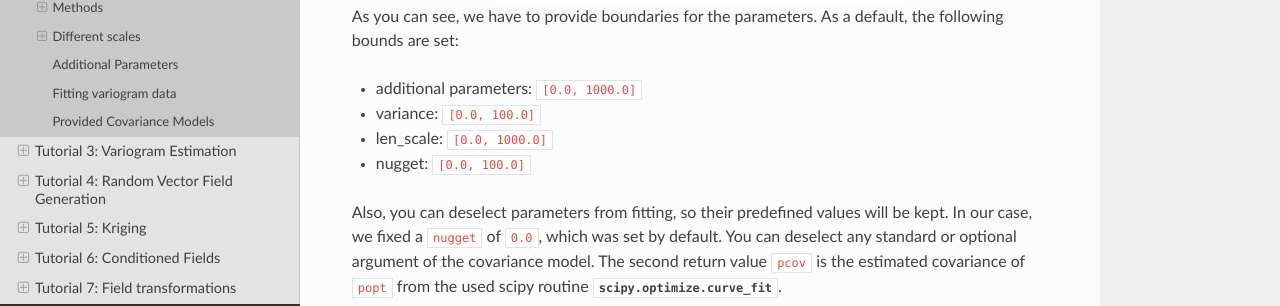
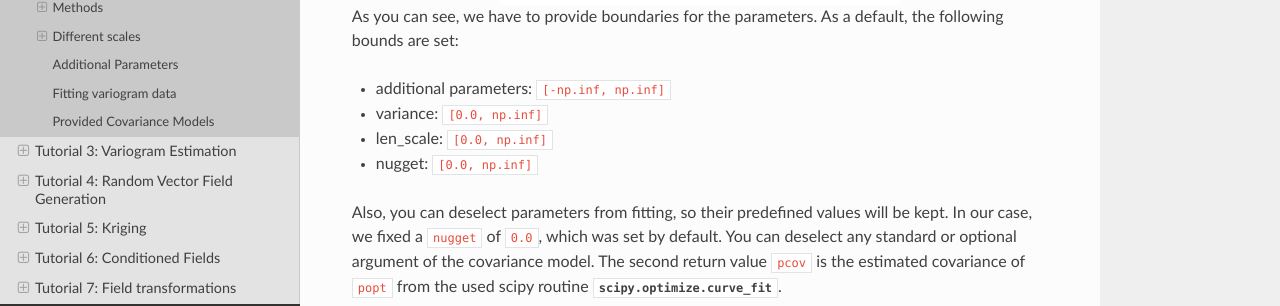
Before and after one commit to GeoStat-Framework/GSTools, a Sphinx documentation site: the page built from docs/source/tutorial_02_cov.rst, in a window 1280 px wide and 900 px high, scrolled down 8444 px. Shown: the part 177-483 px from the top of the window. Built offline with Sphinx 7.4.7 and the Read the Docs theme 2.0.0, drawn with Linux system fonts in a browser that asks for light colours; formulas are drawn with MathJax 3.

Commit message:
Expand Covmodel bounds to plausible values
The bound checking for the Covmodel was introduced for the variogram
estimation. The upper bounds where set to arbitrary values, which can
be confusing and cumbersum in case of having to use larger values.
The fitting algorithm of Scipy can handle np.inf as a bound, thus the
standard bounds are now set to physically plausible values, in most
cases [0, inf].

```diff
--- a/docs/source/tutorial_02_cov.rst
+++ b/docs/source/tutorial_02_cov.rst
@@ -435,10 +435,10 @@ Which gives:
 As you can see, we have to provide boundaries for the parameters.
 As a default, the following bounds are set:
 
-- additional parameters: ``[0.0, 1000.0]``
-- variance: ``[0.0, 100.0]``
-- len_scale: ``[0.0, 1000.0]``
-- nugget: ``[0.0, 100.0]``
+- additional parameters: ``[-np.inf, np.inf]``
+- variance: ``[0.0, np.inf]``
+- len_scale: ``[0.0, np.inf]``
+- nugget: ``[0.0, np.inf]``
 
 Also, you can deselect parameters from fitting, so their predefined values
 will be kept. In our case, we fixed a ``nugget`` of ``0.0``, which was set
```
Also changed, not shown: 1 other file.
